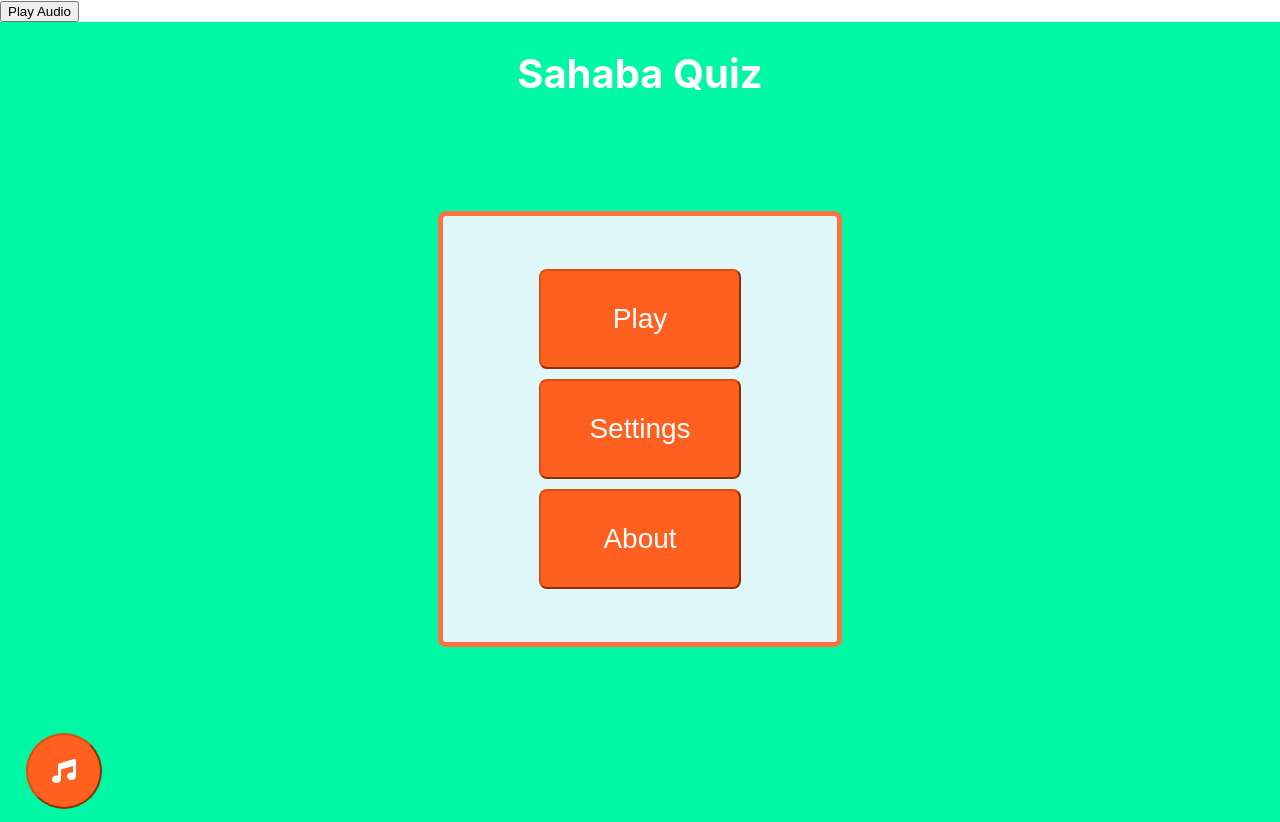
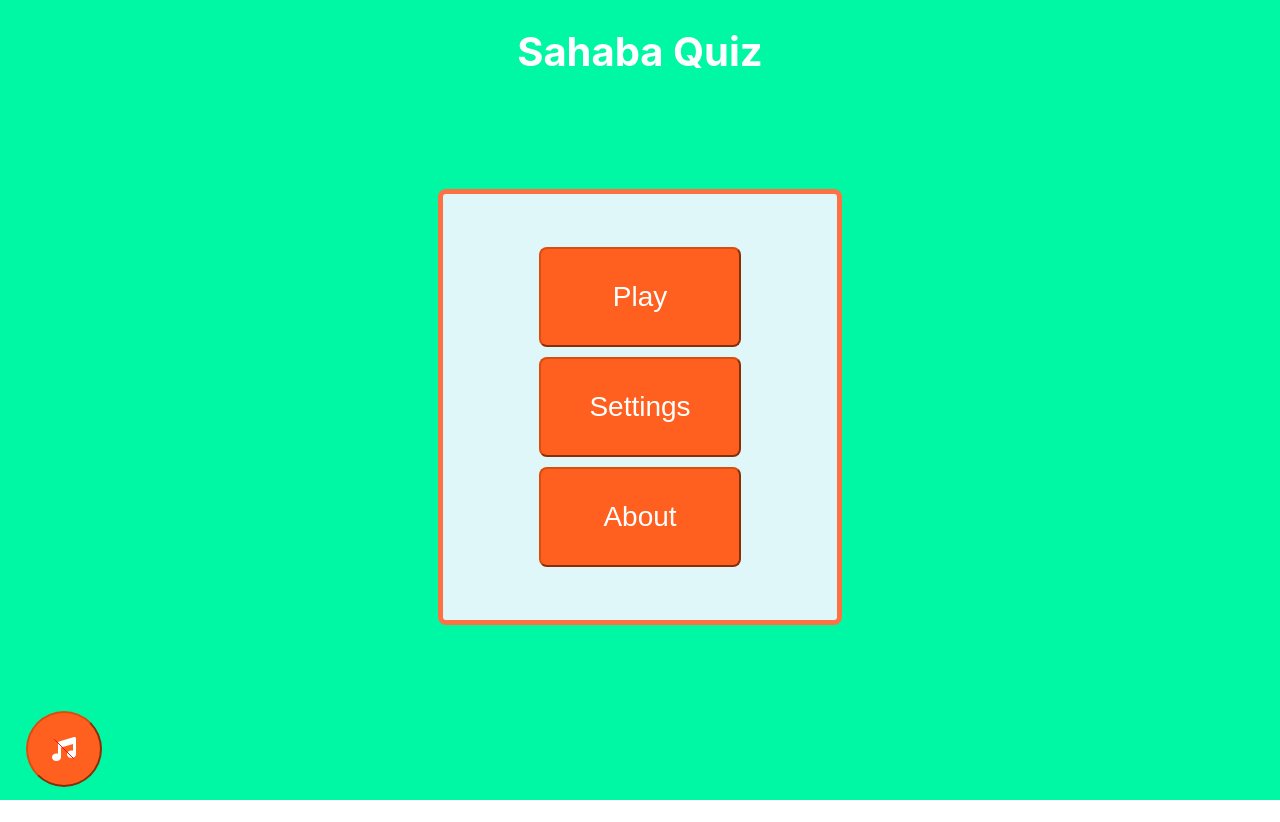
Before and after one commit to WajihQ/sahaba-quiz, a React (Create React App) app: page / in a window 1280 px wide. After the commit the page ends 800 px from the top, so only its background shows below. Built offline with nearby package versions, Linux system fonts and the light colour scheme.

Commit message:
feature/Created MusicButton component that changes icon and toggles background sound on and off

```diff
--- a/src/components/backgroundSound/backgroundSound.tsx
+++ b/src/components/backgroundSound/backgroundSound.tsx
@@ -1,29 +1,19 @@
-import React, { useEffect, useRef, useState } from 'react';
+import React, { useEffect, useRef, useState, useContext} from 'react';
+import PageContext from '../../contexts/pageContext';
 
 const BackgroundAudio: React.FC = () => {
     const audioRef = useRef<HTMLAudioElement | null>(null);
-    const [isPlaying, setIsPlaying] = useState(false);
+    const { isMusicPlaying } = useContext(PageContext);
 
     useEffect(() => {
-        if (audioRef.current && isPlaying) {
-            audioRef.current.play().catch(error => {
-                console.error("Error playing audio:", error);
-            });
+        if (audioRef.current) {
+            if (isMusicPlaying) {
+                audioRef.current.play();
+            } else {
+                audioRef.current.pause();
+            }
         }
-    }, [isPlaying]);
-
-    const handleToggleAudio = () => {
-        if (audioRef.current) {
-            if (isPlaying) {
-                audioRef.current.pause();
-            } else {
-                audioRef.current.play().catch(error => {
-                    console.error("Error playing audio:", error);
-                });
-            }
-            setIsPlaying(!isPlaying);
-        }
-    };
+    }, [isMusicPlaying]);
 
     return (
         <>
@@ -31,10 +21,6 @@ const BackgroundAudio: React.FC = () => {
                 <source src="/sounds/nature-birds-ambiance.mp3" type="audio/mpeg" />
                 Your browser does not support the audio element.
             </audio>
-            {/* Button to toggle audio */}
-            <button onClick={handleToggleAudio}>
-                {isPlaying ? 'Pause Audio' : 'Play Audio'}
-            </button>
         </>
     );
 };
--- /dev/null
+++ b/src/components/musicButton/musicButton.tsx
@@ -0,0 +1,15 @@
+import Button from "../button/button";
+import { useContext } from "react";
+import PageContext from "../../contexts/pageContext";
+import { ReactComponent as MusicIcon } from '../../icons/music.svg';
+import { ReactComponent as MusicIconSlash } from "../../icons/musicslash.svg";
+
+const MusicButton: React.FC = () => {
+    const { isMusicPlaying, toggleMusic } = useContext(PageContext);
+
+    return (
+        <Button id="musicButton" variant="circular" onClick={toggleMusic} icon={isMusicPlaying ? <MusicIcon /> : <MusicIconSlash />}></Button>
+    )
+}
+
+export default MusicButton;
--- a/src/contexts/pageContext.tsx
+++ b/src/contexts/pageContext.tsx
@@ -4,11 +4,15 @@ import SitePagesEnum from "../pages/sitePagesEnum";
 interface IPageContext {
     activePage: string;
     setActivePage: (activePage: string) => void;
+    isMusicPlaying: boolean;
+    toggleMusic: () => void;
 }
 
 const PageContext = createContext<IPageContext>({
     activePage: SitePagesEnum.Home,
-    setActivePage: () => { }
+    setActivePage: () => { },
+    isMusicPlaying: false,
+    toggleMusic: () => { }
 });
 
 interface PageProviderProps {
@@ -17,9 +21,14 @@ interface PageProviderProps {
 
 export const PageProvider: React.FC<PageProviderProps> = ({ children }) => {
     const [activePage, setActivePage] = useState<string>(SitePagesEnum.Home);
+    const [isMusicPlaying, setIsMusicPlaying] = useState<boolean>(false);
+
+    const toggleMusic = () => {
+        setIsMusicPlaying((prev) => !prev);
+    };
 
     return (
-        <PageContext.Provider value={{ activePage, setActivePage }}>
+        <PageContext.Provider value={{ activePage, setActivePage, isMusicPlaying, toggleMusic }}>
             {children}
         </PageContext.Provider>
     );
--- a/src/pages/home/Home.tsx
+++ b/src/pages/home/Home.tsx
@@ -3,9 +3,8 @@ import SitePagesEnum from "../sitePagesEnum";
 import Button from "../../components/button/button";
 import ElementContainer from "../../components/elementContainer/elementContainer";
 import PageContext from "../../contexts/pageContext";
-import { ReactComponent as MusicIcon } from '../../icons/music.svg';
-import { ReactComponent as MusicIconSlash } from "../../icons/musicslash.svg";
 import "./Home.css";
+import MusicButton from "../../components/musicButton/musicButton";
 
 export default function Home(): JSX.Element {
     const { setActivePage } = useContext(PageContext);
@@ -23,7 +22,8 @@ export default function Home(): JSX.Element {
                 <Button variant="rectangular" text="Settings" onClick={() => { }}></Button>
                 <Button variant="rectangular" text="About" onClick={() => navigateToPage(SitePagesEnum.About)}></Button>
             </ElementContainer>
-            <Button id="musicButton" variant="circular" onClick={() => { }} icon={<MusicIcon />}></Button>
+            {<MusicButton />}
+            {/* <Button id="musicButton" variant="circular" onClick={() => { }} icon={<MusicIcon />}></Button> */}
         </div>
     );
 };
```
